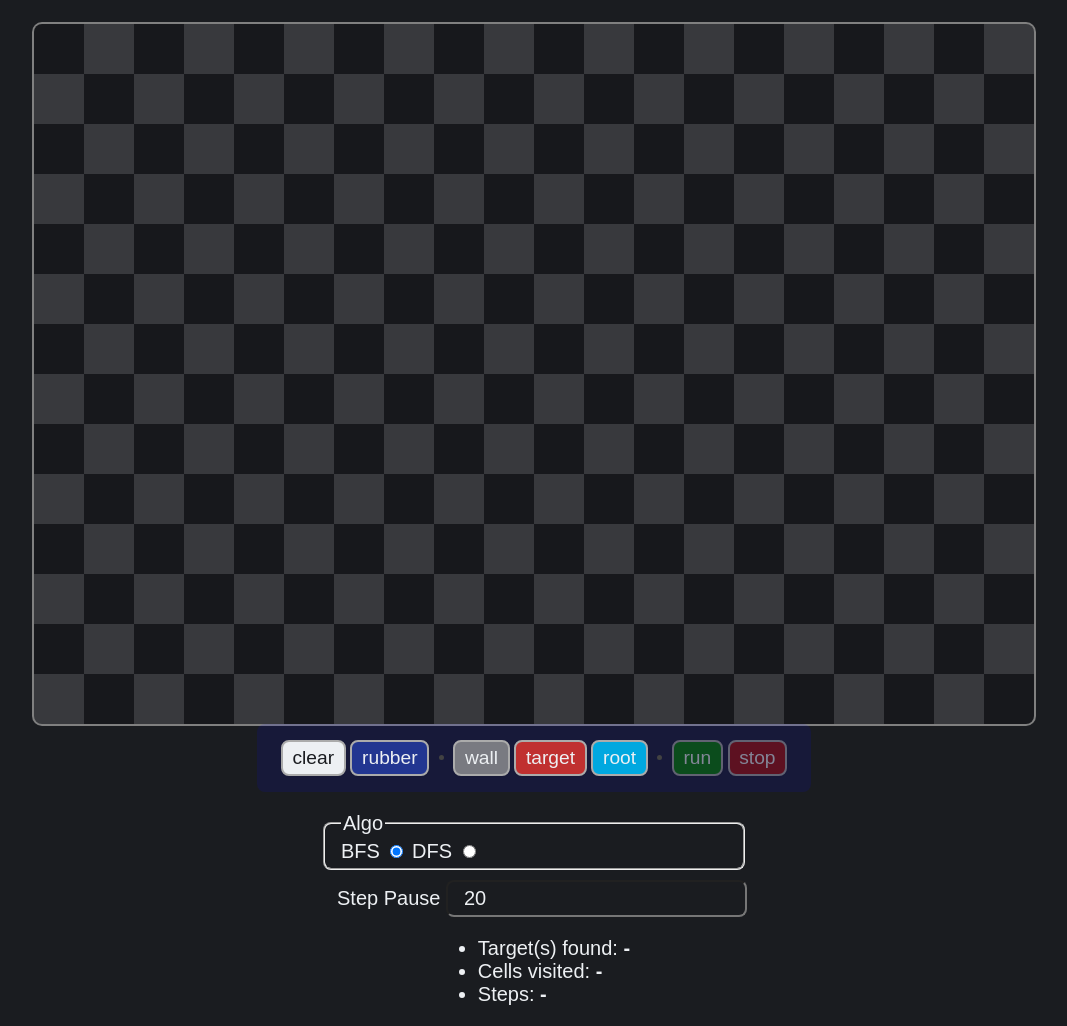
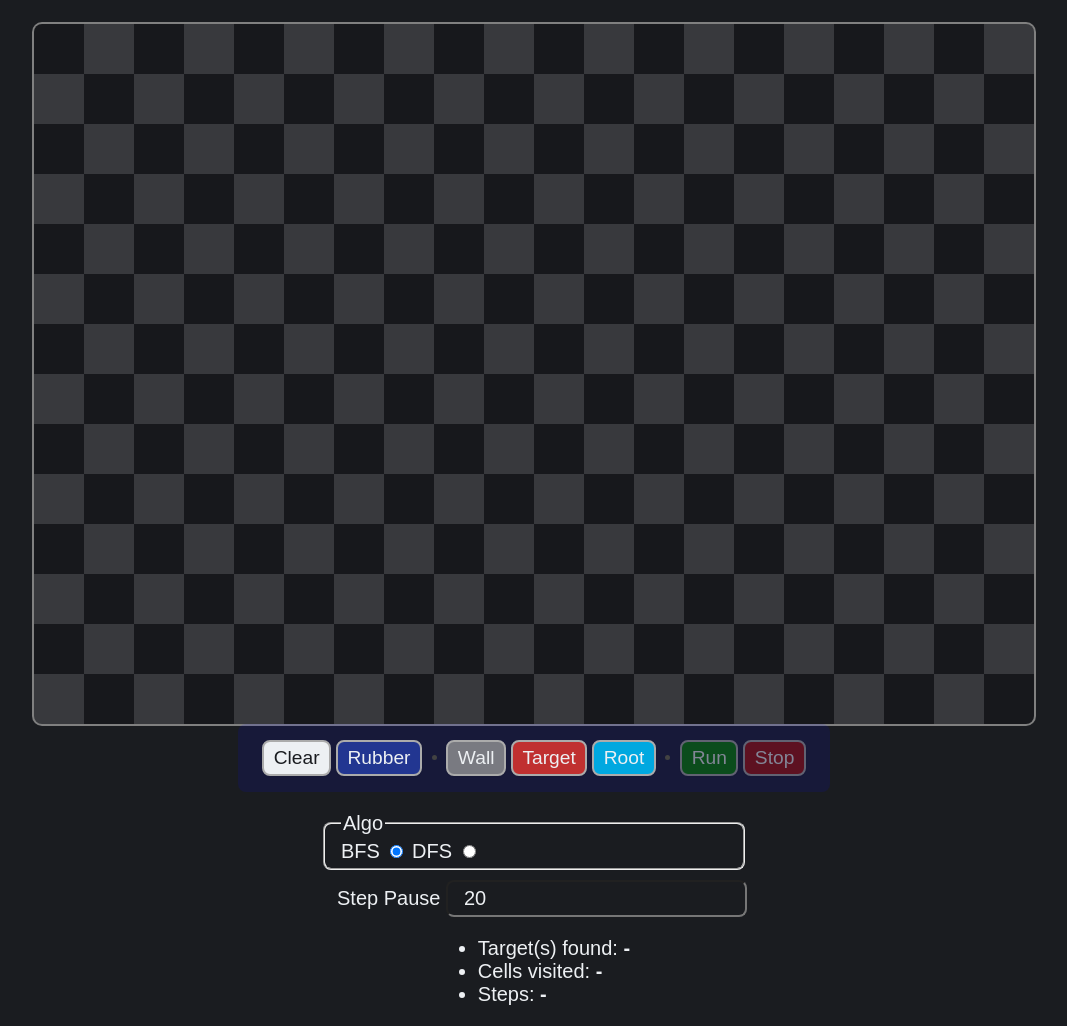
Before and after one commit to AlessandroTambellini/draw-algos, a plain HTML site: page index.html in a window 1280 px wide. Shown: the whole page, without its empty margins (106-1173 px from the left). Drawn offline with Linux system fonts and the light colour scheme.

Commit message:
With an uppercase letter the text feels more weighted

```diff
--- a/index.html
+++ b/index.html
@@ -458,15 +458,15 @@
     </div>
 
     <div id="btns-container">
-        <button class="controls-btn" id="clear-btn">clear</button>
-        <button class="controls-btn" id="rubber-btn">rubber</button>
+        <button class="controls-btn" id="clear-btn">Clear</button>
+        <button class="controls-btn" id="rubber-btn">Rubber</button>
         <span class="separator" role="img"></span>
-        <button class="controls-btn" id="draw-walls-btn">wall</button>
-        <button class="controls-btn" id="select-targets-btn">target</button>
-        <button class="controls-btn" id="select-root-btn">root</button>
+        <button class="controls-btn" id="draw-walls-btn">Wall</button>
+        <button class="controls-btn" id="select-targets-btn">Target</button>
+        <button class="controls-btn" id="select-root-btn">Root</button>
         <span class="separator" role="img"></span>
-        <button class="controls-btn" id="run-btn" disabled>run</button>
-        <button class="controls-btn" id="stop-btn" disabled>stop</button>
+        <button class="controls-btn" id="run-btn" disabled>Run</button>
+        <button class="controls-btn" id="stop-btn" disabled>Stop</button>
     </div>
 
     <p id="err-msg"></p>
```
